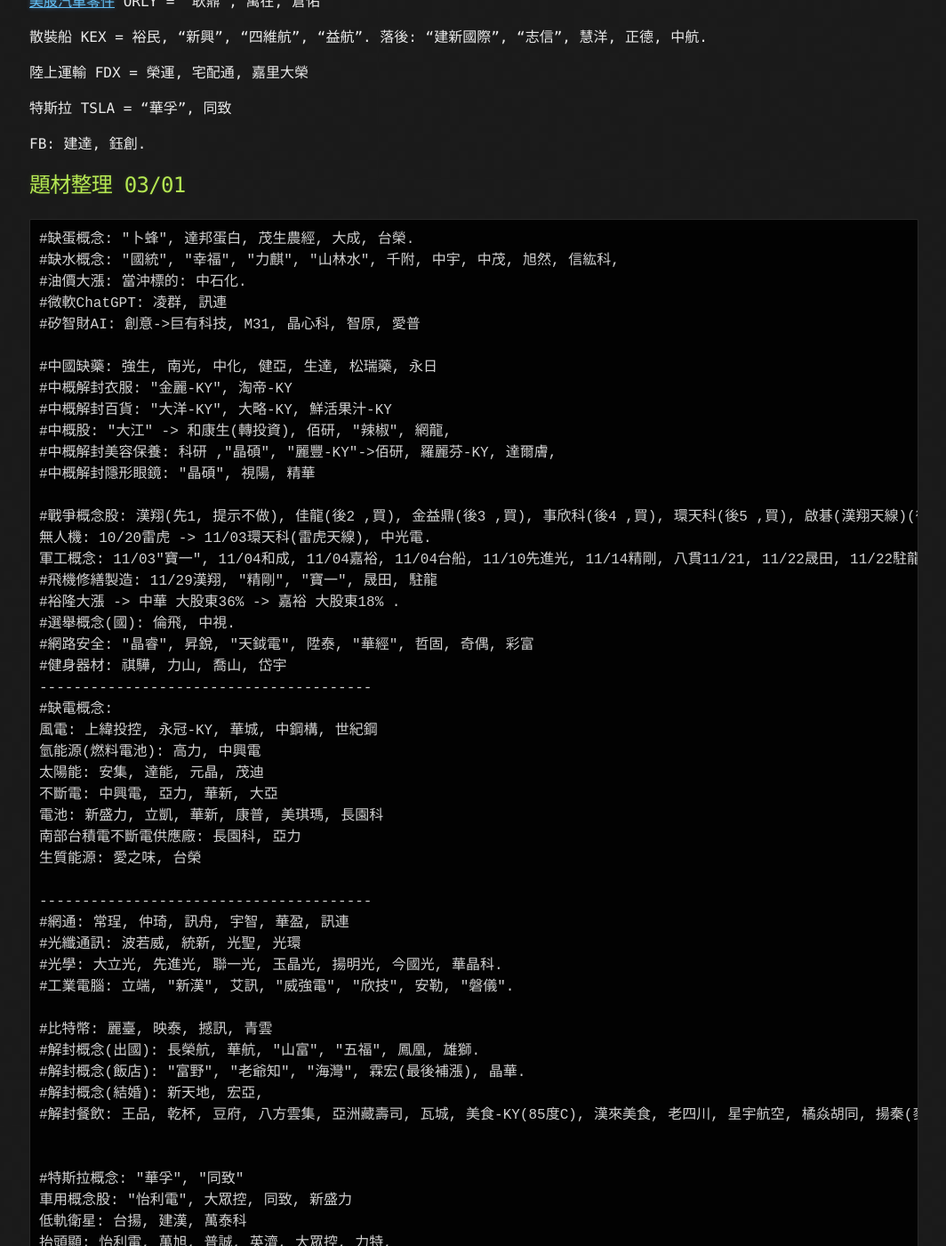
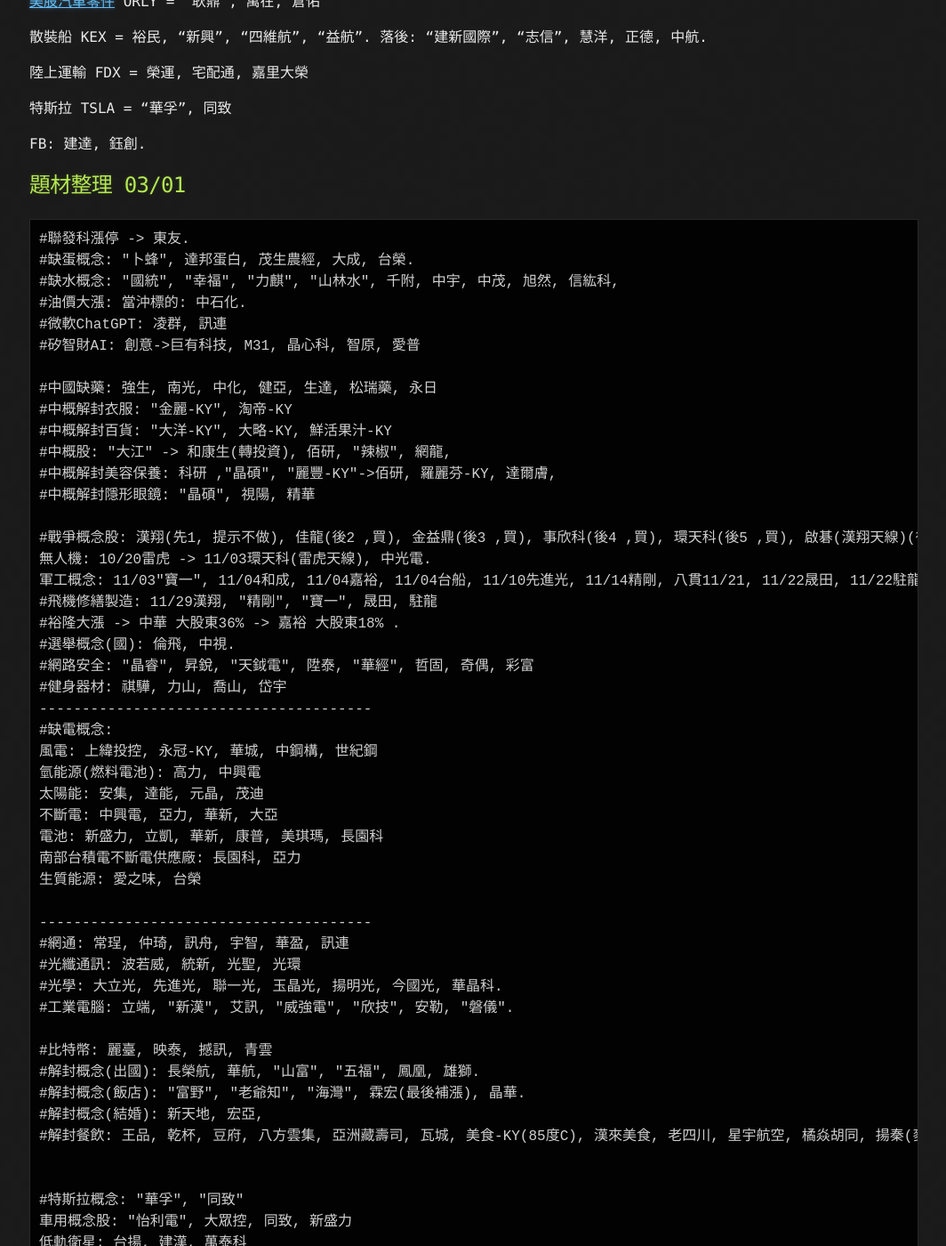
Before and after one commit to lepg5487/Stock_God, a Jekyll site: the page built from index.md, in a window 1280 px wide and 1400 px high, scrolled down 83323 px. Shown: the whole window at 89% size, without its empty margins (107-1171 px from the left). Built offline with Jekyll 4.4.1, drawn with Linux system fonts in a browser that asks for light colours; our own code applies the rules of GitHub Pages for plain Markdown files; some of the changed text lies outside the part shown.

Commit message:
Update index.md

````diff
--- a/index.md
+++ b/index.md
@@ -3381,6 +3381,7 @@
 
 ## 題材整理 03/01
 ```
+#聯發科漲停 -> 東友.
 #缺蛋概念: "卜蜂", 達邦蛋白, 茂生農經, 大成, 台榮.
 #缺水概念: "國統", "幸福", "力麒", "山林水", 千附, 中宇, 中茂, 旭然, 信紘科,
 #油價大漲: 當沖標的: 中石化.
````
